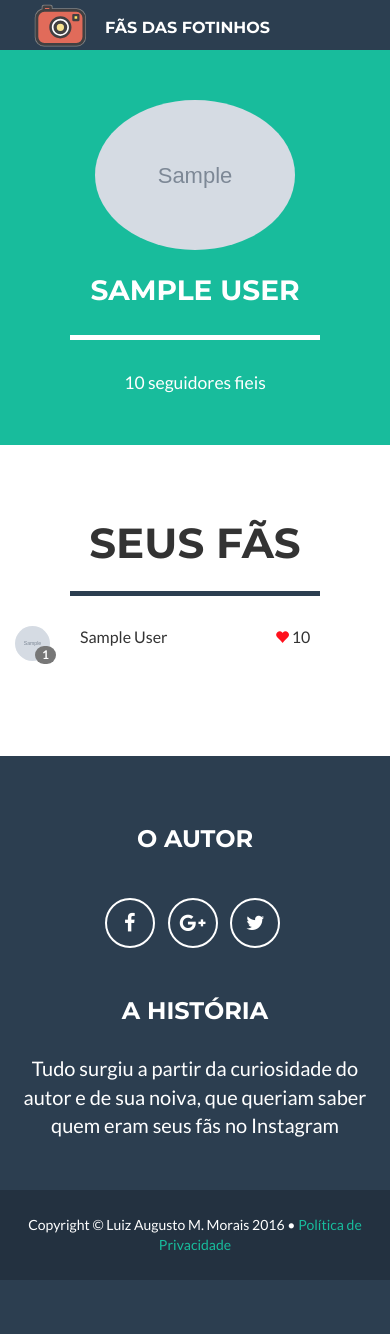
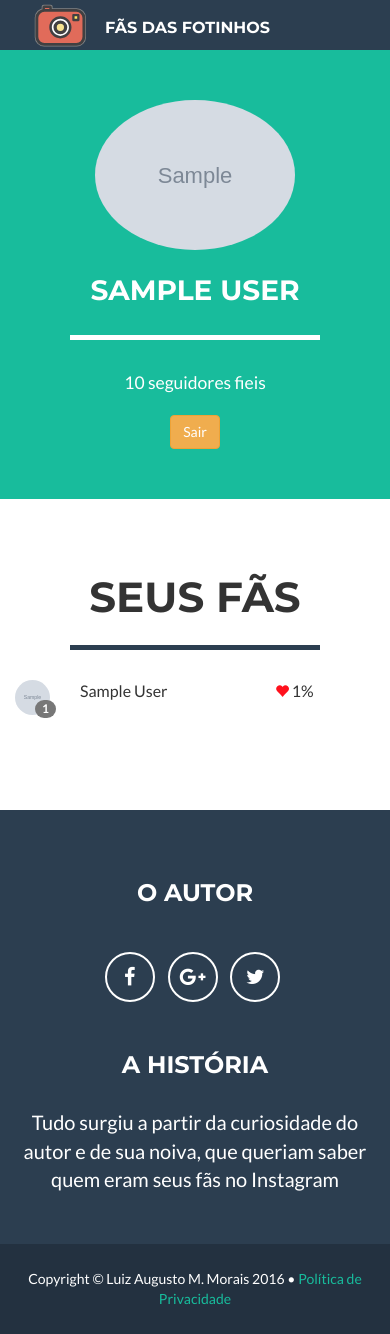
Before and after one commit to luizaugustomm/fas-das-fotinhos, a Django app: template tops/templates/index.html in a window 390 px wide. Before the commit the page ends 1280 px from the top, so only its background shows below. Run offline with Django 3.2, Linux system fonts and the light colour scheme; the template is opened without the code that fills it: most values are stand-ins (such as "Sample title", 1, 10 or a date in 2020); grey boxes marked "Sample" are stand-in pictures; some libraries are stand-ins or nearby versions.

Commit message:
Aumentado o número de posts a serem utilizados para 50

```diff
--- a/fas_das_fotinhos/settings.py
+++ b/fas_das_fotinhos/settings.py
@@ -26,7 +26,7 @@ CLIENT_ID = os.getenv('CLIENT_ID')
 CLIENT_SECRET = os.getenv('CLIENT_SECRET')
 
 # SECURITY WARNING: don't run with debug turned on in production!
-DEBUG = False
+DEBUG = True
 
 # Cookie-based sessions
 SESSION_ENGINE = 'django.contrib.sessions.backends.signed_cookies'
--- a/tops/templates/index.html
+++ b/tops/templates/index.html
@@ -14,6 +14,10 @@
     <span class="name">{{ me.full_name }}</span>
     <hr class="star-light">
     <span class="skills">{{ me.counts.followed_by }} seguidores fieis</span>
+  </div>
+  <div class="visible-xs">
+    <br>
+    <a class="btn btn-warning" href="logout">Sair</a>
   </div>
 {% endblock %}
 
@@ -32,9 +36,9 @@
           <div class="row">
             <div class="col-md-1 col-xs-2 col-md-offset-3">
               <img class="img-circle" height="35px" width="35px" src="{{ data.profile_picture }}" alt="Fan" />
-              <span class="badge badge-success pull-right">{{ forloop.counter }}</span>
+              <span class="badge pull-right">{{ forloop.counter }}</span>
             </div>
-            <div class="col-md-4 col-xs-6">
+            <div class="col-md-3 col-xs-6">
               <span class="lead text-left">
                 {% if data.full_name != '' %}
                   {{ data.full_name }}
@@ -43,9 +47,9 @@
                 {% endif %}
               </span>
             </div>
-            <div class="col-md-2 col-xs-3">
+            <div class="col-md-3 col-xs-3">
               <span class="glyphicon glyphicon-heart" style="color: #FF111D" aria-hidden="true"></span>
-              <span class="lead text-left">{{ data.likes }}</span>
+              <span class="lead text-left">{{ data.like_percent | floatformat:-1 }}%</span>
             </div>
           </div>
           <br>
--- a/tops/views.py
+++ b/tops/views.py
@@ -49,7 +49,10 @@ def index(request):
                 }
             else:
                 fans[username]['likes'] += 1
-    return render(request, 'index.html', {'me': me, 'fans' : sorted(fans.items(), key=lambda x: x[1]['likes'], reverse=True)})
+    fans = sorted(fans.items(), key=lambda x: x[1]['likes'], reverse=True)[:100]
+    for username, data in fans:
+        data['like_percent'] = data.get('likes') / 50.0 * 100
+    return render(request, 'index.html', {'me': me, 'fans' : fans})
 
 def privacy(request):
     return render(request, 'privacy-policy.html')
```
Also changed, not shown: fas_das_fotinhos/instagram.py (+11 -2 lines).
